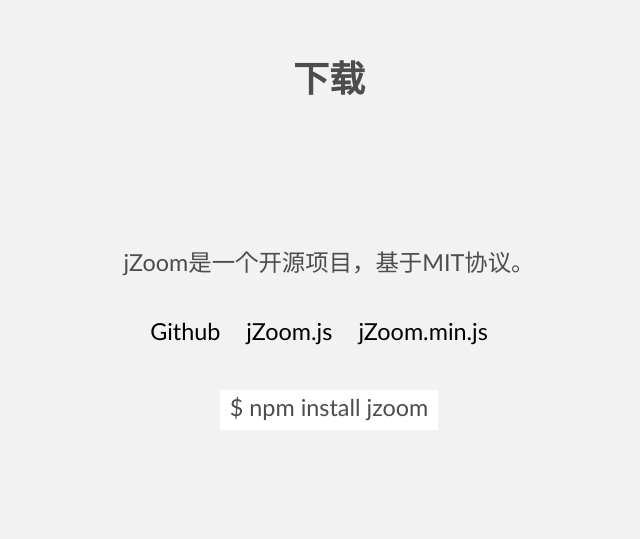
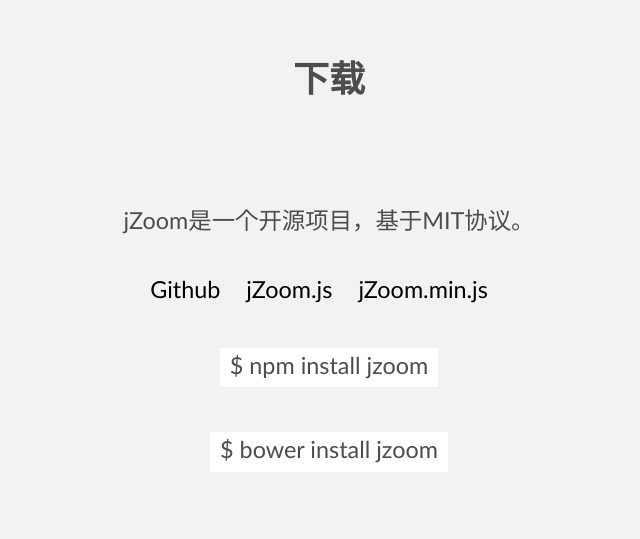
Before and after one commit to gkurek/jZoom, a website: page demo/index.html in a window 1280 px wide. Shown: the part 2483-3022 px from the top of the page, without its empty margins (311-951 px from the left). Drawn offline with nearby package versions, Linux system fonts and the light colour scheme.

Commit message:
ready for bower

```diff
--- a/demo/index.html
+++ b/demo/index.html
@@ -65,6 +65,7 @@
                     <a href="https://raw.githubusercontent.com/pciapcib/jZoom/master/jzoom.min.js" target="_blank">jZoom.min.js</a>
                 </p>
                 <p class="code">$ npm install jzoom</p>
+                <p class="code">$ bower install jzoom</p>
             </div>
         </div>
         <a href="https://github.com/pciapcib/" target="_blank" class="github" title="Github"> <i class="iconfont icon-github"></i>
--- a/package.json
+++ b/package.json
@@ -1,6 +1,6 @@
 {
   "name": "jzoom",
-  "version": "1.1.4",
+  "version": "1.1.5",
   "description": "A tiny and easy-using jQuery plugin for zoomimg images",
   "main": "jzoom.js",
   "scripts": {
@@ -16,7 +16,7 @@
     "zoom",
     "image"
   ],
-  "author": "pciapcib",
+  "author": "pciapcib <pciapcib@163.com>",
   "license": "MIT",
   "bugs": {
     "url": "https://github.com/pciapcib/jZoom/issues"
```
Also changed, not shown: bower.json (added, +27 -0 lines), README.md, 1 other file.
